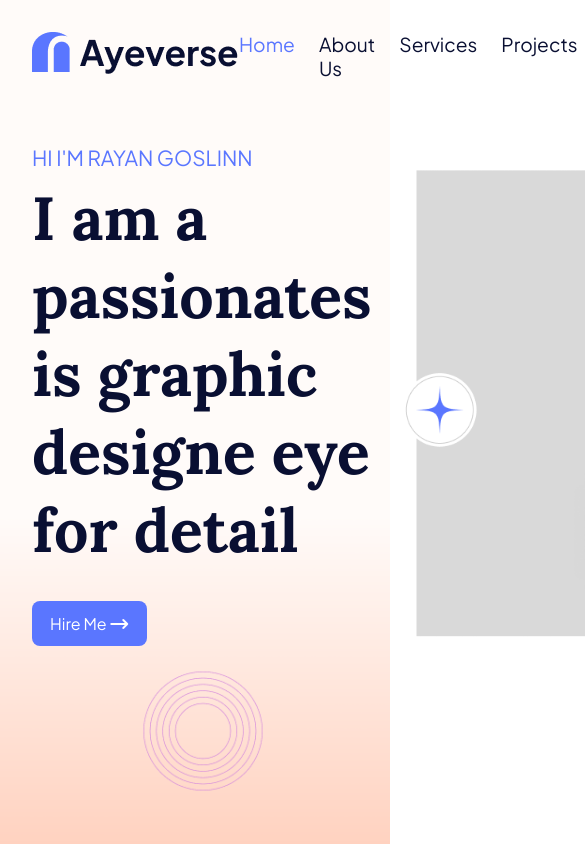
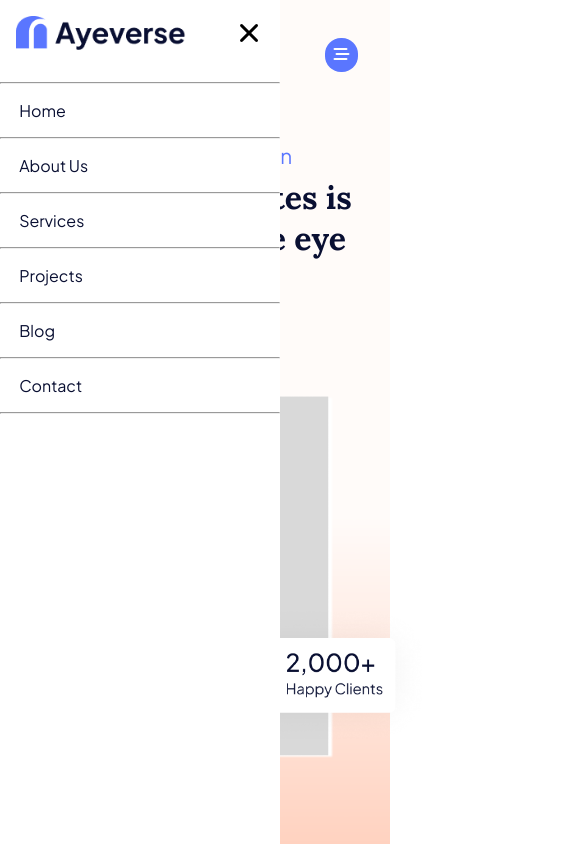
Before and after one commit to jobayer75368/Project-Ayeverse, a plain HTML site: page index.html in a window 390 px wide. Shown: the top 844 px of the page, 585 px wide, since content can reach past the window. Drawn offline with Linux system fonts and the light colour scheme.

Commit message:
creating mobile sidebar

```diff
--- /dev/null
+++ b/Assets/CSS/responsive.css
@@ -0,0 +1,85 @@
+.nav_menu {
+    background-color: white;
+    height: 100vh;
+    width: 280px;
+    position: absolute;
+    z-index: 1000;
+    left: 0;
+    top: 0;
+}
+
+.nav_menu .logo {
+    display: flex;
+    justify-content: space-between;
+    align-items: center;
+    margin: 1rem;
+}
+
+.nav_menu .logo img {
+    width: 170px;
+}
+
+.nav_menu .logo button {
+    background-color: transparent;
+    border: none;
+    cursor: pointer;
+}
+
+.nav_menu .logo button:hover {
+    color: var(--secondary-color);
+}
+
+.nav_menu .logo i {
+    font-size: 1.5rem;
+}
+
+.nav_menu ul {
+    margin: 2rem 0;
+    list-style: none;
+    display: flex;
+    flex-direction: column;
+    gap: 1rem;
+}
+
+.nav_menu hr {
+    color: rgba(230, 230, 230, 0.379);
+}
+
+.nav_menu a {
+    padding-left: 1.2rem;
+    transition: all .3s ease;
+}
+
+.nav_menu a:hover {
+    padding-left: 1.6rem;
+    color: var(--primary-color);
+}
+
+@media (max-width:768px) {
+    #hero {
+        height: 100vh;
+    }
+
+    .menu {
+        display: none;
+    }
+
+    .navbar button {
+        display: block;
+    }
+
+    .hero_content {
+        display: block;
+        flex-direction: column;
+        justify-content: center;
+        text-align: center;
+    }
+
+    .hero_content .hero_text h1 {
+        font-size: 2rem;
+    }
+
+    .hero_image img {
+        max-width: 400px;
+    }
+}
--- a/Assets/CSS/style.css
+++ b/Assets/CSS/style.css
@@ -91,6 +91,7 @@ p {
 .navbar {
     display: flex;
     justify-content: space-between;
+    align-items: center;
 }
 
 .menu {
@@ -116,17 +117,15 @@ p {
     color: var(--primary-color);
 }
 
-.menu ul li a>i {
-    font-size: .8rem;
-    display: flex;
-    justify-content: center;
-}
-
-.menu>i {
+.navbar button {
+    display: none;
+    font-size: 1rem;
     background-color: var(--primary-color);
     color: var(--secondary-text-color);
-    padding: 8px 23px 8px 8px;
-    border-radius: 15px;
+    height: 2.1rem;
+    padding: .4rem;
+    border-radius: 1rem;
+    border: none;
     cursor: pointer;
 }
 
@@ -143,7 +142,6 @@ p {
 .hero_text {
     display: flex;
     align-items: center;
-    /* width: 40%; */
 }
 
 .hero_text_part p {
@@ -191,10 +189,7 @@ p {
     cursor: pointer;
 }
 
-.arrow_icons .arrow:hover {
-    color: var(--primary-text-color);
-}
-
+.arrow_icons .arrow:hover,
 .arrow_icons .arrow:focus {
     color: var(--primary-text-color);
     border: 2px solid var(--primary-text-color);
@@ -601,13 +596,15 @@ h3 {
     padding: 1.2rem;
     color: #FFFFFF;
     background: transparent;
-    border: 1px solid rgb(211, 211, 211);
+    outline: 1px solid rgb(211, 211, 211);
+    border: none;
     border-radius: 1rem;
     display: inline;
     cursor: pointer;
 }
 
-.reviewArrow_div .arrow_btn:focus {
+.reviewArrow_div .arrow_btn:focus,
+.arrow_btn:hover {
     color: var(--primary-text-color);
     background-color: #FFFFFF;
     border: none;
--- a/index.html
+++ b/index.html
@@ -7,6 +7,7 @@
     <title>Ayeverse</title>
     <!-- CSS link  -->
     <link rel="stylesheet" href="./Assets/CSS/style.css">
+    <link rel="stylesheet" href="./Assets/CSS/responsive.css">
     <!-- Google font -->
     <link rel="preconnect" href="https://fonts.googleapis.com">
     <link rel="preconnect" href="https://fonts.gstatic.com" crossorigin>
@@ -38,8 +39,10 @@
                     <li><a href="blog.html">Blog</a></li>
                     <li><a href="contact.html">Contact</a></li>
                 </ul>
+            </div>
+            <button>
                 <i class="fa-solid fa-bars-staggered"></i>
-            </div>
+            </button>
         </nav>
         <!-- header part end  -->
         <!-- hero content part start  -->
@@ -47,7 +50,7 @@
         <div class="hero_content container">
             <div class="hero_text">
                 <div class="hero_text_part">
-                    <p class="section_head">Hi I'm Rayan Goslinn</p>
+                    <p>Hi I'm Rayan Goslinn</p>
                     <h1>I am a passionates is graphic designe eye for detail</h1>
                     <a class="btn" href="#">Hire Me <i class="fa-solid fa-arrow-right-long"></i></a>
                 </div>
@@ -58,7 +61,29 @@
         </div>
     </section>
     <!-- hero section end  -->
-
+    <div class="nav_menu">
+        <div class="logo">
+            <img src="./Assets/images/logo.png" alt="">
+            <button>
+                <i class="fa-solid fa-xmark"></i>
+            </button>
+        </div>
+        <ul>
+            <hr>
+            <li><a class="active" href="index.html">Home </a></li>
+            <hr>
+            <li><a href="about.html">About Us </a></li>
+            <hr>
+            <li><a href="service.html">Services</a></li>
+            <hr>
+            <li><a href="project.html">Projects</a></li>
+            <hr>
+            <li><a href="blog.html">Blog</a></li>
+            <hr>
+            <li><a href="contact.html">Contact</a></li>
+            <hr>
+        </ul>
+    </div>
     <!-- service section start  -->
     <section id="service">
         <div class="top container">
```
